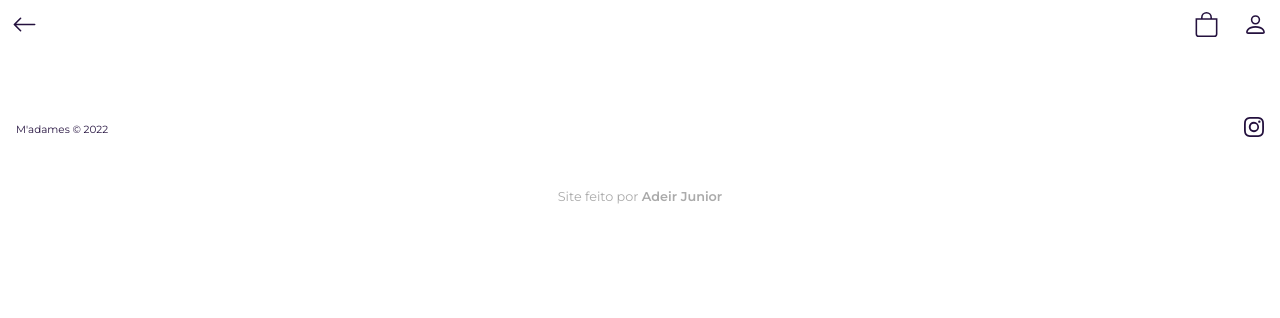
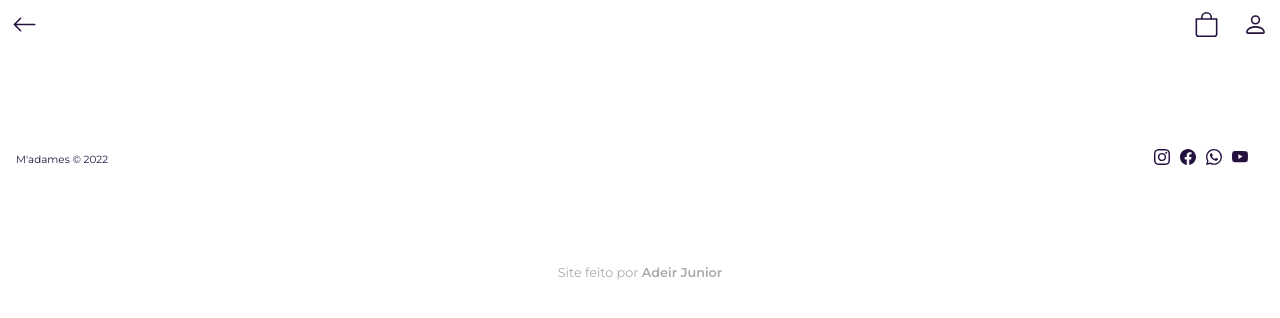
Before and after one commit to adeirjunior/madames, a Next.js app: page /login in a window 1280 px wide. Shown: the top 318 px of the page. Built offline with nearby package versions, Linux system fonts and the light colour scheme.

Commit message:
social media icons added

```diff
--- a/components/Footer.tsx
+++ b/components/Footer.tsx
@@ -1,20 +1,30 @@
 import styled from "styled-components";
-import { BsInstagram } from "react-icons/bs";
+import { BsInstagram, BsFacebook, BsWhatsapp, BsYoutube } from "react-icons/bs";
 import { DivProp } from "./StyledComponents";
 
 const Style = styled(DivProp)`
 div{
   background-color: #fff;
   display: flex;
-  padding: 4em 1em 3em;
+  padding: 3em 1em;
   align-items: center;
   justify-content: space-between;
   p {
     font-size: .65rem;
   }
-  a svg {
-    width: 20px;
-    height: auto;
+  .social-medias{
+    a {
+    &:not(:last-child) {
+      margin-right: 10px;
+    }
+      svg {
+        width: 16px;
+        height: auto;
+        &:hover {
+          opacity: .6;
+        }
+      }
+    }
   }
 }
 `;
@@ -43,9 +53,20 @@ const Footer = () => {
     <Style>
       <div>
         <p>M&apos;adames &copy; {year}</p>
-        <a target="instagram" href="https://www.instagram.com/_m_adames/">
-          <BsInstagram />
-        </a>
+        <div className="social-medias">
+          <a target="instagram" href="https://www.instagram.com/_m_adames/">
+            <BsInstagram />
+          </a>
+          <a target="facebook" href="https://www.facebook.com/profile.php?id=100081651225007/">
+          <BsFacebook />
+          </a>
+          <a target="whatsapp" href="https://wa.me/message/TMAKLLXZDJM2E1/">
+          <BsWhatsapp />
+          </a>
+          <a target="youtube" href="https://youtube.com/channel/UCt0AzvZ515eGGygh26u7o6Q/">
+          <BsYoutube />
+          </a>
+        </div>
       </div>
       <P>Site feito por <a rel="noreferrer" href="https://adeirjunior.carrd.co/" target="_blank">Adeir Junior</a></P>
     </Style>
```
